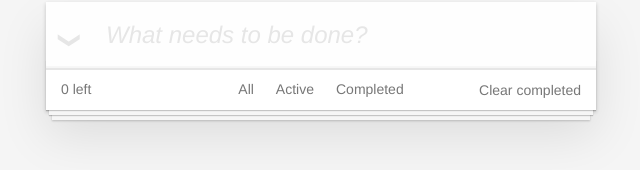
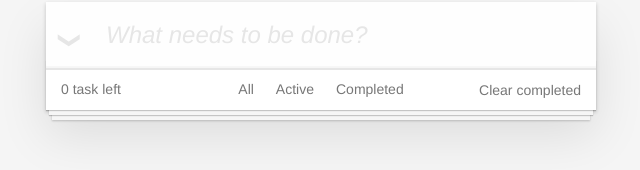
Before and after one commit to irem-koc/react-patika-first-hw, a React (Create React App) app: page / in a window 1280 px wide. Shown: the part 128-298 px from the top of the page, without its empty margins (319-959 px from the left). Built offline with nearby package versions, Linux system fonts and the light colour scheme.

Commit message:
feat: updated filter section

```diff
--- a/src/App.js
+++ b/src/App.js
@@ -1,4 +1,4 @@
-import React, { useState } from "react";
+import React, { useState, useEffect } from "react";
 import "./App.css";
 import Footer from "./components/Footer";
 import Header from "./components/Header";
@@ -6,31 +6,30 @@ import TodoList from "./components/TodoList";
 
 function App() {
     const [todos, setTodos] = useState([]);
-    const [first, setFirst] = useState(false)
-    const [completedtodos, setCompletedTodos] = useState([]);
-    const [activetodos, setActiveTodos] = useState([]);
+    const [first, setFirst] = useState(false);
+    const [filtredTodos, setFiltredTodos] = useState([]);
+    useEffect(() => {
+        setFiltredTodos(todos);
+    }, [todos]);
     const filterTodos = (acc) => {
-        if(acc=="all"){
-            console.log("all", todos.filter((todo) => todo.id))
+        if (acc == "completed") {
+            setFiltredTodos(todos.filter((todo) => todo.done === true));
+        } else if (acc == "active") {
+            setFiltredTodos(todos.filter((todo) => todo.done === false));
+        }else{
+            setFiltredTodos(todos.filter((todo) => todo.id));
         }
-        else if(acc=="completed"){
-            setCompletedTodos("completed", todos.filter((todo) => todo.done === true))
-        }
-        else if(acc=="active"){
-            setActiveTodos("active", todos.filter((todo) => todo.done === false))
-        }
-    }
+    };
     const makeAllComplete = () => {
         let updatedTodos = todos.map((todo) => {
             if (todo.id) {
-                // setFirst(!first)
                 todo.done = !first;
-                setFirst(!first)
+                setFirst(!first);
             }
             return todo;
-        })
-        setTodos(updatedTodos)
-    }
+        });
+        setTodos(updatedTodos);
+    };
     return (
         <div>
             <section className="todoapp">
@@ -43,9 +42,18 @@ function App() {
                         onClick={makeAllComplete}
                     />
                     <label htmlFor="toggle-all">Mark all as complete</label>
-                    <TodoList todos={todos} setTodos={setTodos} />
+                    <TodoList
+                    todos={todos}
+                    setTodos={setTodos}
+                        filtredTodos={filtredTodos}
+                        setFiltredTodos={setFiltredTodos}
+                    />
                 </section>
-                <Footer todos={todos} setTodos={setTodos} filterTodos={filterTodos} />
+                <Footer
+                    todos={filtredTodos}
+                    filterTodos={filterTodos}
+
+                />
             </section>
         </div>
     );
--- a/src/components/Footer.js
+++ b/src/components/Footer.js
@@ -5,7 +5,7 @@ function Footer({todos, filterTodos}) {
     return (
         <footer className="footer">
             <span className="todo-count">
-                {todos.filter((todo)=>todo.done===false).length} left
+                {todos.filter((todo)=>todo.done===false).length <= 1 ? todos.filter((todo)=>todo.done===false).length+" task" : todos.filter((todo)=>todo.done===false).length +" tasks"} left
             </span>
             <ul className="filters">
                 <li>
@@ -18,7 +18,7 @@ function Footer({todos, filterTodos}) {
                     <a href="#" onClick={() =>filterTodos("completed") }>Completed</a>
                 </li>
             </ul>
-            <button className="clear-completed" onClick={() => console.log("clear completed")}>Clear completed</button>
+            <button className="clear-completed" onClick={() => console.log(todos.filter((todo)=>todo.done===false).length)}>Clear completed</button>
         </footer>
     );
 }
--- a/src/components/TodoItem.js
+++ b/src/components/TodoItem.js
@@ -1,17 +1,17 @@
 import React from "react";
 
-function TodoItem({ todo, todos, setTodos }) {
+function TodoItem({ todo, todos,setTodos, setFiltredTodos, filtredTodos }) {
     const handleChange = (tod) => {
-        let updatedTodos = todos.map((todo) => {
+        let updatedTodos = filtredTodos.map((todo) => {
             if (todo.id === tod.id) {
                 todo.done = !todo.done;
             }
             return todo;
         });
-        setTodos(updatedTodos);
+        setFiltredTodos(updatedTodos);
     };
     const deleteTodo = (id) =>{
-        let updatedTodos = todos.filter((todo) => todo.id !==id);
+        let updatedTodos = filtredTodos.filter((todo) => todo.id !==id);
         setTodos(updatedTodos)
     }
 
--- a/src/components/TodoList.js
+++ b/src/components/TodoList.js
@@ -1,11 +1,11 @@
 import React from "react";
 import TodoItem from "./TodoItem";
 
-function TodoList({ todos , setTodos}) {
+function TodoList({ filtredTodos , setFiltredTodos, todos, setTodos}) {
     return (
         <ul className="todo-list">
-            {todos.map((todo, index) => (
-                <TodoItem todo={todo} key={index} todos={todos} setTodos={setTodos}/>
+            {filtredTodos.map((todo, index) => (
+                <TodoItem todo={todo} key={index} todos={todos} setTodos={setTodos} filtredTodos={filtredTodos} setFiltredTodos={setFiltredTodos}/>
             ))}
         </ul>
     );
```
